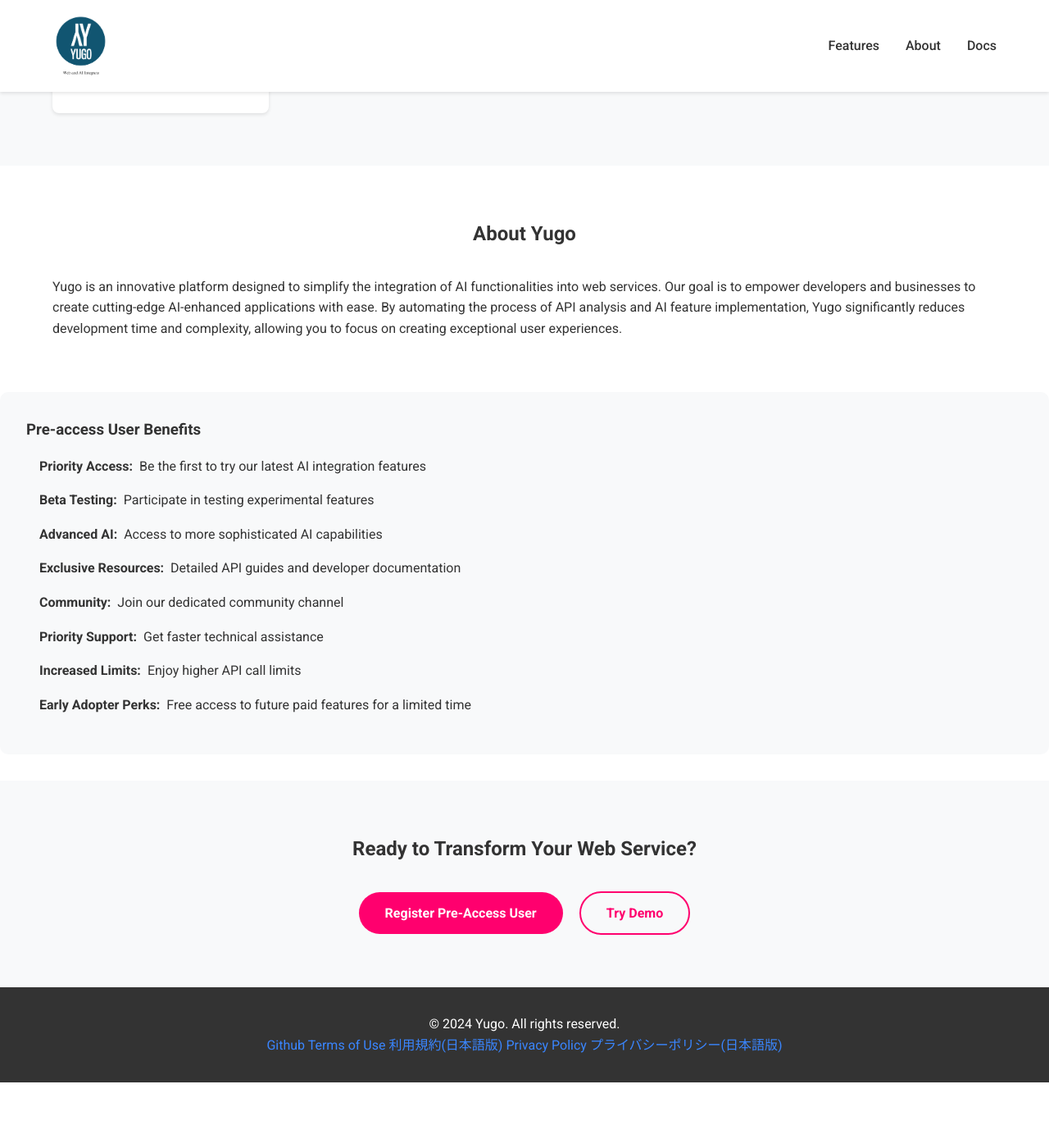
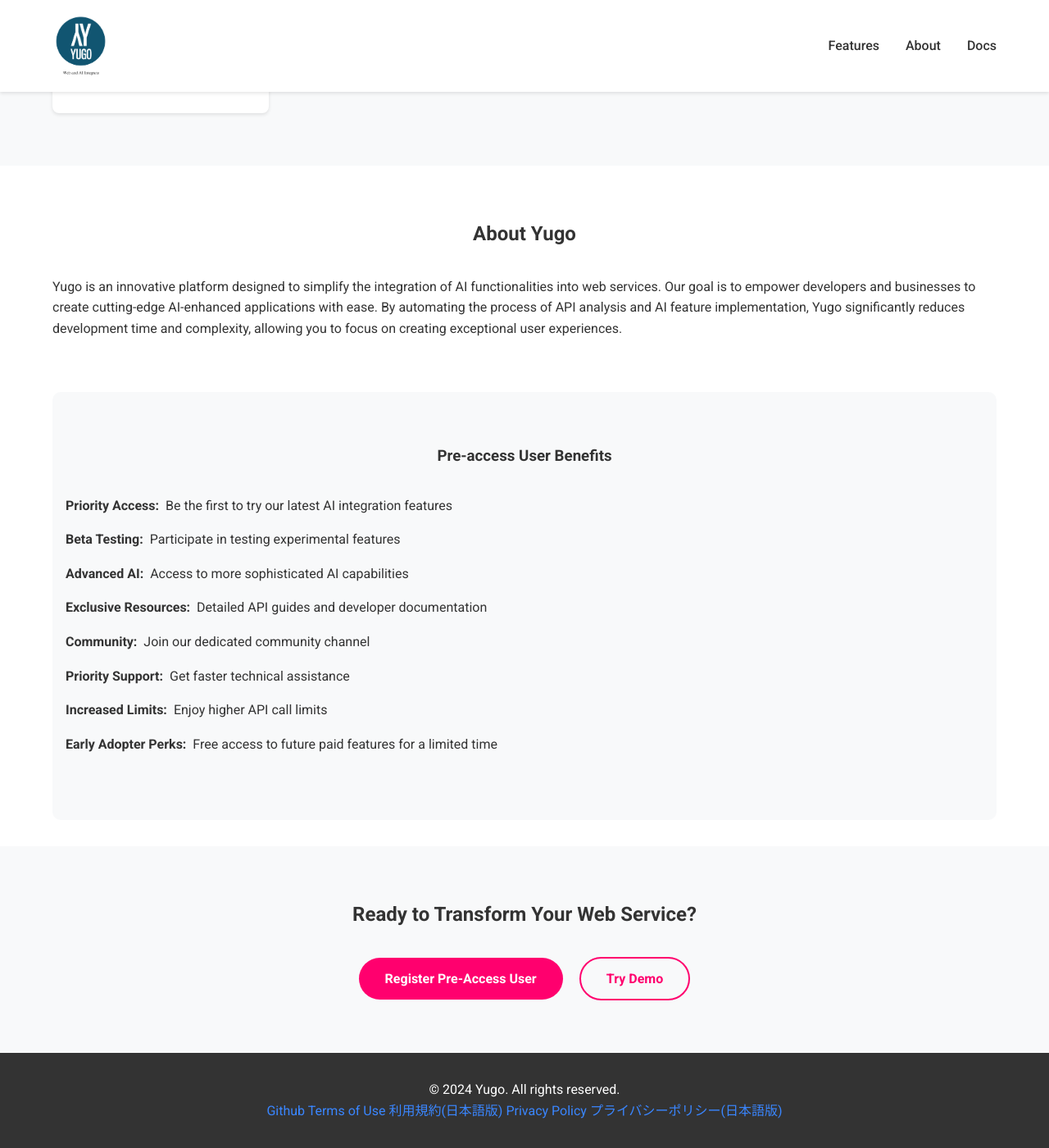
Before and after one commit to ynishi/yugo-docs, a Jekyll site: the page index.html, which Jekyll copies as it is, in a window 1280 px wide and 1400 px high, scrolled down 858 px. Shown: the whole window at 82% size. Built offline with Jekyll 4.4.1, drawn with Linux system fonts in a browser that asks for light colours; before the commit the page ends 2178 px from its top, so only the background shows below that.

Commit message:
update top container

```diff
--- a/assets/css/style.css
+++ b/assets/css/style.css
@@ -184,13 +184,14 @@
 .pre-access-benefits {
     background-color: #f8f9fa;
     border-radius: 10px;
-    padding: 2rem;
+    padding: 4rem 0;
     margin-bottom: 2rem;
 }
 
 .pre-access-benefits h3 {
     color: #333;
-    margin-bottom: 1rem;
+    text-align: center;
+    margin-bottom: 2rem;
 }
 
 .pre-access-benefits ul {
--- a/index.html
+++ b/index.html
@@ -92,7 +92,7 @@
         </section>
 
         <section id="pre-access-benefits">
-            <div class="pre-access-benefits">
+            <div class="container pre-access-benefits">
                 <h3>Pre-access User Benefits</h3>
                 <ul>
                     <li>
```
